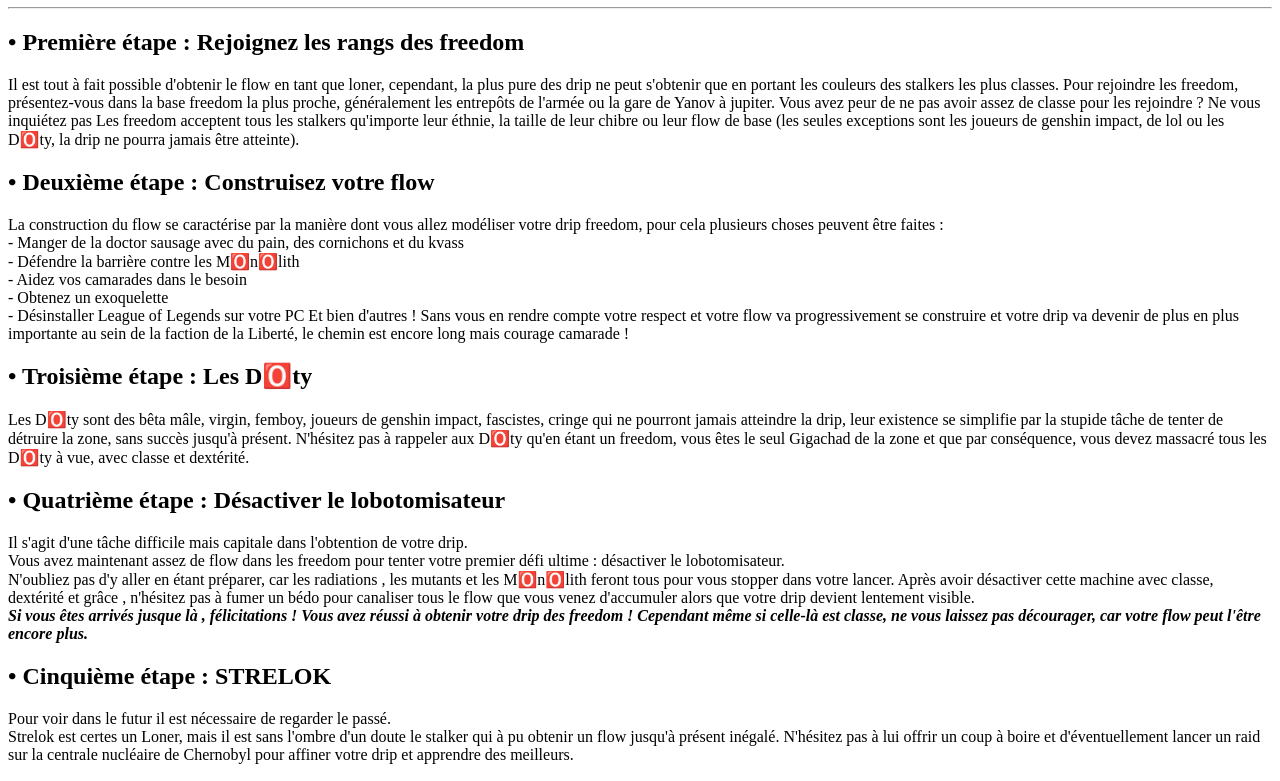
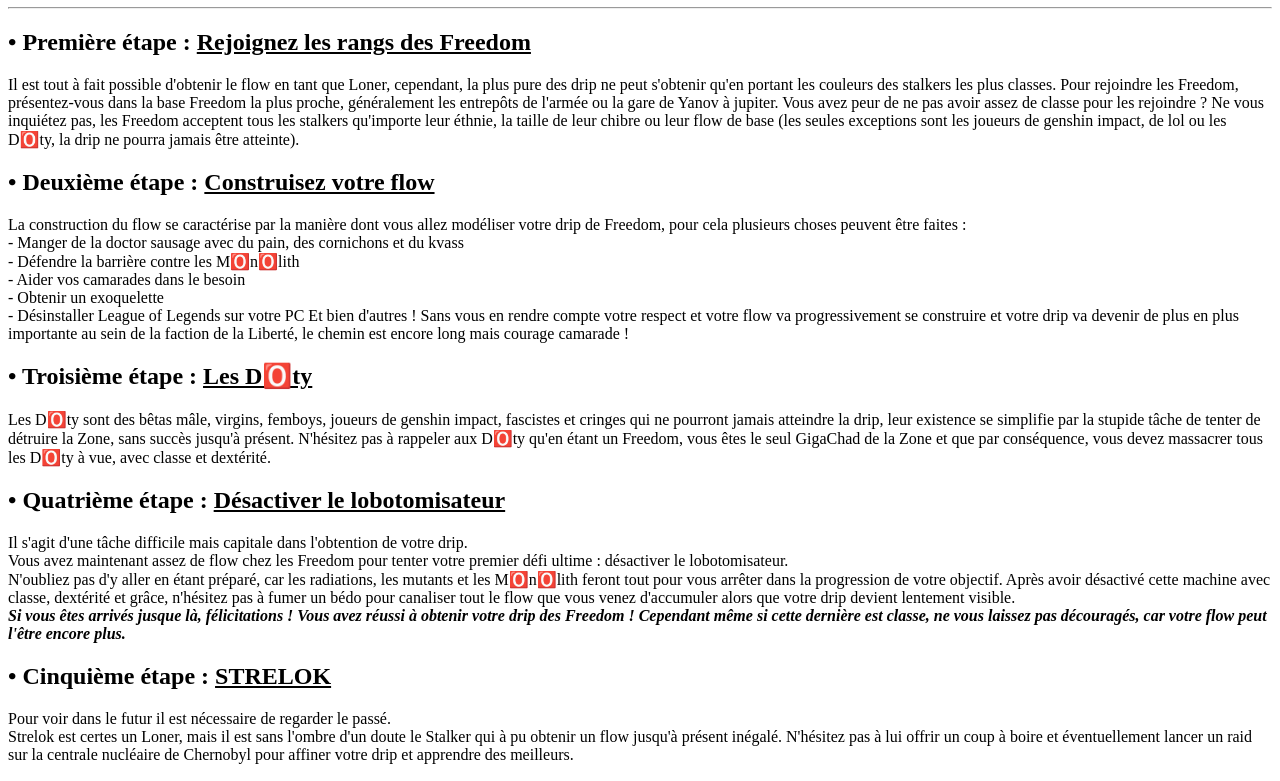
Before and after one commit to TariCheck/FreedomDrip, a plain HTML site: page index.html in a window 1280 px wide. Shown: the part 73-854 px from the top of the page. Drawn offline with Linux system fonts and the light colour scheme.

Commit message:
Mise à jour de l'index.html
J'ai corrigé le sens de certaines phrases ainsi que certaines fautes d'orthographe.
J'ai d'ailleurs rendu certains textes + beaux comme les titres avec la balise <ins>

```diff
--- a/index.html
+++ b/index.html
@@ -8,36 +8,35 @@
         <!--
             Salut ! Ceci est un bon vieux commentaire, SVOBODA !!
         -->
-        <h1> • Guide : La DRIP freedom (ou Chad Sky)</h1>
+        <h1> • Guide : <ins>La DRIP Freedom (ou Chad Sky)</ins></h1>
         <hr>
-        <h2> • Première étape : Rejoignez les rangs des freedom </h2>
-        <p> Il est tout à fait possible d'obtenir le flow en tant que loner, cependant, la plus pure des drip ne peut s'obtenir que en portant les couleurs des stalkers les plus classes.
-            Pour rejoindre les freedom, présentez-vous dans la base freedom la plus proche, généralement les entrepôts de l'armée ou la gare de Yanov à jupiter.
-            Vous avez peur de ne pas avoir assez de classe pour les rejoindre ? Ne vous inquiétez pas
-            Les freedom acceptent tous les stalkers qu'importe leur éthnie, la taille de leur chibre ou leur flow de base (les seules exceptions sont les joueurs de genshin impact, de lol ou les D🅾️ty, la drip ne pourra jamais être atteinte).</p>
-        <h2> • Deuxième étape : Construisez votre flow</h2>
-        <p> La construction du flow se caractérise par la manière dont vous allez modéliser votre drip freedom, pour cela plusieurs choses peuvent être faites :
+        <h2> • Première étape : <ins>Rejoignez les rangs des Freedom</ins></h2>
+        <p> Il est tout à fait possible d'obtenir le flow en tant que Loner, cependant, la plus pure des drip ne peut s'obtenir qu'en portant les couleurs des stalkers les plus classes.
+            Pour rejoindre les Freedom, présentez-vous dans la base Freedom la plus proche, généralement les entrepôts de l'armée ou la gare de Yanov à jupiter.
+            Vous avez peur de ne pas avoir assez de classe pour les rejoindre ? Ne vous inquiétez pas, les Freedom acceptent tous les stalkers qu'importe leur éthnie, la taille de leur chibre ou leur flow de base (les seules exceptions sont les joueurs de genshin impact, de lol ou les D🅾️ty, la drip ne pourra jamais être atteinte).</p>
+        <h2> • Deuxième étape : <ins>Construisez votre flow</ins></h2>
+        <p> La construction du flow se caractérise par la manière dont vous allez modéliser votre drip de Freedom, pour cela plusieurs choses peuvent être faites :
             <br>- Manger de la doctor sausage avec du pain, des cornichons et du kvass
             <br>- Défendre la barrière contre les M🅾️n🅾️lith
-            <br>- Aidez vos camarades dans le besoin
-            <br>- Obtenez un exoquelette
+            <br>- Aider vos camarades dans le besoin
+            <br>- Obtenir un exoquelette
             <br>- Désinstaller League of Legends sur votre PC
             Et bien d'autres !
             Sans vous en rendre compte votre respect et votre flow va progressivement se construire et votre drip va devenir de plus en plus importante au sein de la faction de la Liberté, le chemin est encore long mais courage camarade !</p>
-        <h2> • Troisième étape : Les D🅾️ty</h2>
-        <p>Les D🅾️ty sont des bêta mâle, virgin, femboy, joueurs de genshin impact, fascistes, cringe qui ne pourront jamais atteindre la drip, leur existence se simplifie par la stupide tâche de tenter de détruire la zone, sans succès jusqu'à présent.
-           N'hésitez pas à rappeler aux D🅾️ty qu'en étant un freedom, vous êtes le seul Gigachad de la zone et que par conséquence, vous devez massacré tous les D🅾️ty à vue, avec classe et dextérité.</p>
-        <h2> • Quatrième étape : Désactiver le lobotomisateur</h2>
+        <h2> • Troisième étape : <ins>Les D🅾️ty</ins></h2>
+        <p>Les D🅾️ty sont des bêtas mâle, virgins, femboys, joueurs de genshin impact, fascistes et cringes qui ne pourront jamais atteindre la drip, leur existence se simplifie par la stupide tâche de tenter de détruire la Zone, sans succès jusqu'à présent.
+           N'hésitez pas à rappeler aux D🅾️ty qu'en étant un Freedom, vous êtes le seul GigaChad de la Zone et que par conséquence, vous devez massacrer tous les D🅾️ty à vue, avec classe et dextérité.</p>
+        <h2> • Quatrième étape : <ins>Désactiver le lobotomisateur</ins></h2>
         <p>Il s'agit d'une tâche difficile mais capitale dans l'obtention de votre drip.
-            <br>Vous avez maintenant assez de flow dans les freedom pour tenter votre premier défi ultime : désactiver le lobotomisateur.
-            <br>N'oubliez pas d'y aller en étant préparer, car les radiations , les mutants et les M🅾️n🅾️lith feront tous pour vous stopper dans votre lancer. Après avoir désactiver cette machine avec classe, dextérité et grâce , n'hésitez pas à fumer un bédo pour canaliser tous le flow que vous venez d'accumuler alors que votre drip devient lentement visible.
-            <br><strong><em>Si vous êtes arrivés jusque là , félicitations ! Vous avez réussi à obtenir votre drip des freedom ! Cependant même si celle-là est classe, ne vous laissez pas décourager, car votre flow peut l'être encore plus.</em></strong></p>
-        <h2>• Cinquième étape : STRELOK</h2>
+            <br>Vous avez maintenant assez de flow chez les Freedom pour tenter votre premier défi ultime : désactiver le lobotomisateur.
+            <br>N'oubliez pas d'y aller en étant préparé, car les radiations, les mutants et les M🅾️n🅾️lith feront tout pour vous arrêter dans la progression de votre objectif. Après avoir désactivé cette machine avec classe, dextérité et grâce, n'hésitez pas à fumer un bédo pour canaliser tout le flow que vous venez d'accumuler alors que votre drip devient lentement visible.
+            <br><strong><em>Si vous êtes arrivés jusque là, félicitations ! Vous avez réussi à obtenir votre drip des Freedom ! Cependant même si cette dernière est classe, ne vous laissez pas découragés, car votre flow peut l'être encore plus.</em></strong></p>
+        <h2>• Cinquième étape : <ins>STRELOK</ins></h2>
         <p>Pour voir dans le futur il est nécessaire de regarder le passé.
-           <br>Strelok est certes un Loner, mais il est sans l'ombre d'un doute le stalker qui à pu obtenir un flow jusqu'à présent inégalé. N'hésitez pas à lui offrir un coup à boire et d'éventuellement lancer un raid sur la centrale nucléaire de Chernobyl pour affiner votre drip et apprendre des meilleurs.</p>
-        <h2>• Sixième étape : Les Chad Sky</h2>
-        <p> Les Chad Sky sont une faction de stalkers vivant dans les marais , ils cherchent avant tous à comprendre et coexister avec la zone, il est donc normal qu'ils obtiennent assez vite une drip respectable , inspirez vous de leur flow pour améliorer le votre, en allant par exemple dans le grand marais pour aller à leur rencontre et pour exterminés quelques renég🅾️ts
-            <br>en supplément, voici quelques photos pour reconnaître les Chad Sky :
+           <br>Strelok est certes un Loner, mais il est sans l'ombre d'un doute le Stalker qui à pu obtenir un flow jusqu'à présent inégalé. N'hésitez pas à lui offrir un coup à boire et éventuellement lancer un raid sur la centrale nucléaire de Chernobyl pour affiner votre drip et apprendre des meilleurs.</p>
+        <h2>• Sixième étape : <ins>Les Chad Sky</ins></h2>
+        <p> Les Chad Sky sont une faction de stalkers vivant dans les Marais, ils cherchent avant tout à comprendre et à coexister avec la Zone, il est donc normal qu'ils obtiennent assez vite une drip respectable, inspirez-vous de leur flow pour améliorer le votre, en allant par exemple dans le Grand Marais pour aller à leur rencontre et pour exterminer quelques renég🅾️ts.
+            <br>En supplément, voici quelques photos pour reconnaître les Chad Sky :
             <br><strong>Chad Sky remettant un virgin ecolofart à sa place :</strong>
             <br><img src="https://cdn.discordapp.com/attachments/1034377464425742376/1034396613738770472/unknown.png" style="width:720px;height:480px;">
             <br>
@@ -45,10 +44,10 @@
             <br><img src="https://cdn.discordapp.com/attachments/1034377464425742376/1034396993243586600/unknown.png" style="width:720px;height:480px;">
             <br><strong>Lebedev, chef des Chad sky, ayant retirer sa drip pour éviter de nous éblouir avec :</strong>
             <br><img src="https://cdn.discordapp.com/attachments/1034377464425742376/1034398037038071898/unknown.png" style="width:720px;height:480px;"></p>
-            <h2>• Septième étape : Finalisation</h2>
+            <h2>• Septième étape : <ins>Finalisation</ins></h2>
             <p>Il s'agit de la dernière étape pour obtenir le flow ultime.
-                <br>Pour obtenir le flow ultime et obtenir une pure drip freedom , il suffit simplement de rendre la zone libre comme elle aurait toujours dû l'être
-                <br><strong>C'est ainsi que ce cours sur la drip freedom prend fin, profitez de votre drip et affirmez votre flow dans toutes la zone
+                <br>Pour obtenir le flow ultime et obtenir une pure drip Freedom , il suffit simplement de rendre la zone libre comme elle aurait toujours dû l'être
+                <br><strong>C'est ainsi que ce cours sur la drip Freedom prend fin, profitez de votre drip et affirmez votre flow dans toutes la zone
                 <br>Et n'oubliez pas ! la zone est faite pour les stalkers ! Et être un stalker c'est avant tout être libre !</strong></p>
         <hr>
         <h1>Adhésion à l'éxamen de Drip :</h1>
@@ -61,7 +60,8 @@
         <h2>Artyom Kynov, diplômé de Drip :</h2>
         <img src="https://cdn.discordapp.com/attachments/1034377464425742376/1034401748619628594/unknown.png" style="width:720px;height:480px;">
 
-        <h1>Ce guide à été écrit par Joseph Whitehouse, sur le serveur discord de <a href="https://discord.gg/GRWQcuZcrm">Skadovskia</a>, lui même un serveur S.T.A.L.K.E.R. RP sur Garry's Mod.</h1>
+        <h1>• Ce guide à été écrit par Joseph Whitehouse le 25/10/22, sur le serveur discord de <a href="https://discord.gg/GRWQcuZcrm">Skadovskia</a>, lui même un serveur S.T.A.L.K.E.R. RP sur Garry's Mod.
+        <br>• Relecture + correction du guide et développement du site par tarifreeman#2134</h1>
 
     </body>
 </html>
```
